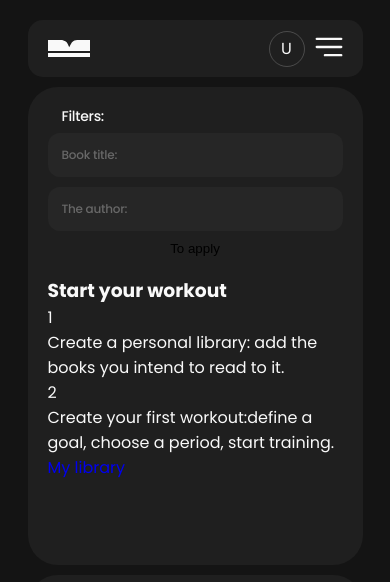
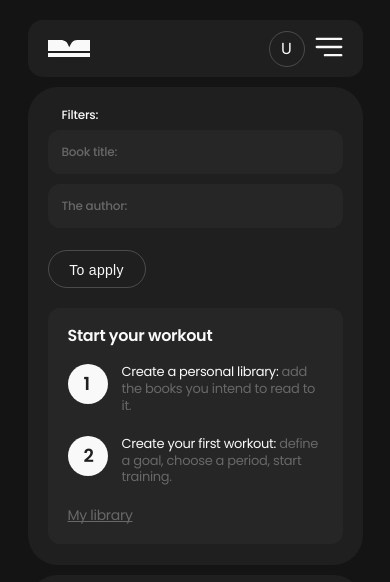
Before and after one commit to OlenaHlu/Read.Journey, a React (Vite) app: page /recommended in a window 390 px wide. Shown: the top 582 px of the page. Built offline with nearby package versions, Linux system fonts and the light colour scheme.

Commit message:
styled recom board for mobile

```diff
--- a/src/components/Dashboard/RecommendedBoard/RecommendedBoard.module.css
+++ b/src/components/Dashboard/RecommendedBoard/RecommendedBoard.module.css
@@ -4,9 +4,9 @@
 
 .formTitle {
   font-weight: 500;
-  font-size: 14px;
+  font-size: 12px;
   line-height: 1.29;
-  letter-spacing: -0.0175rem;
+  letter-spacing: -0.0125rem;
   color: var(--main-light);
   margin-left: 14px;
 }
@@ -55,6 +55,92 @@
   color: var(--light-gray);
 }
 
+.submitButton {
+  border: 1px solid rgba(249, 249, 249, 0.2);
+  border-radius: 30px;
+  padding: 10px 20px;
+  width: 98px;
+  height: 38px;
+  margin-top: 12px;
+
+  font-weight: 500;
+  font-size: 14px;
+  line-height: 1.29;
+  letter-spacing: 0.0175rem;
+  color: var(--main-light);
+}
+
+.describeContainer {
+  border-radius: 12px;
+  width: 295px;
+  /* height: 244px; */
+  background-color: var(--dark-gray);
+  padding: 20px;
+}
+
+.describeTitle {
+  font-weight: 600;
+  font-size: 16px;
+  line-height: 1;
+  letter-spacing: -0.02rem;
+  color: var(--main-light);
+}
+
+.describeList {
+  display: flex;
+  flex-direction: column;
+  gap: 21px;
+  margin: 20px 0;
+}
+
+.listItem {
+  display: flex;
+  flex-direction: row;
+  gap: 14px;
+}
+
+.itemNumber {
+  width: 40px;
+  height: 40px;
+  border-radius: 50%;
+  background-color: var(--main-light);
+  padding: 11px 16px;
+}
+
+.number {
+  width: 8px;
+  height: 18px;
+  font-weight: 600;
+  font-size: 18px;
+  line-height: 1;
+  letter-spacing: -0.0225rem;
+  color: var(--dark-gray2);
+}
+
+.itemText {
+  font-weight: 400;
+  font-size: 13px;
+  line-height: 1.29;
+  letter-spacing: -0.0186rem;
+  color: var(--main-light);
+}
+
+.itemSpan {
+  color: var(--light-gray);
+}
+
+.libraryLink {
+  font-weight: 400;
+  font-size: 14px;
+  line-height: 1.29;
+  letter-spacing: -0.0175rem;
+  text-decoration: underline;
+  text-decoration-skip-ink: none;
+  color: var(--light-gray);
+
+  margin: 0;
+}
+
 .quote {
   display: none;
 }
--- a/src/components/Dashboard/RecommendedBoard/RecommendedBoard.tsx
+++ b/src/components/Dashboard/RecommendedBoard/RecommendedBoard.tsx
@@ -47,10 +47,12 @@ const RecommendedBoard = () => {
         </form>
       </div>
       <div className={css.describeContainer}>
-        <h3 className={css.describeTitle}>Start your workout</h3>
+        <h2 className={css.describeTitle}>Start your workout</h2>
         <ul className={css.describeList}>
           <li className={css.listItem}>
-            <p className={css.itemNumber}>1</p>
+            <div className={css.itemNumber}>
+              <p className={css.number}>1</p>
+            </div>
             <p className={css.itemText}>
               Create a personal library:{" "}
               <span className={css.itemSpan}>
@@ -59,9 +61,11 @@ const RecommendedBoard = () => {
             </p>
           </li>
           <li className={css.listItem}>
-            <p className={css.itemNumber}>2</p>
+            <div className={css.itemNumber}>
+              <p className={css.number}>2</p>
+            </div>
             <p className={css.itemText}>
-              Create your first workout:
+              Create your first workout:{" "}
               <span className={css.itemSpan}>
                 define a goal, choose a period, start training.
               </span>
```
